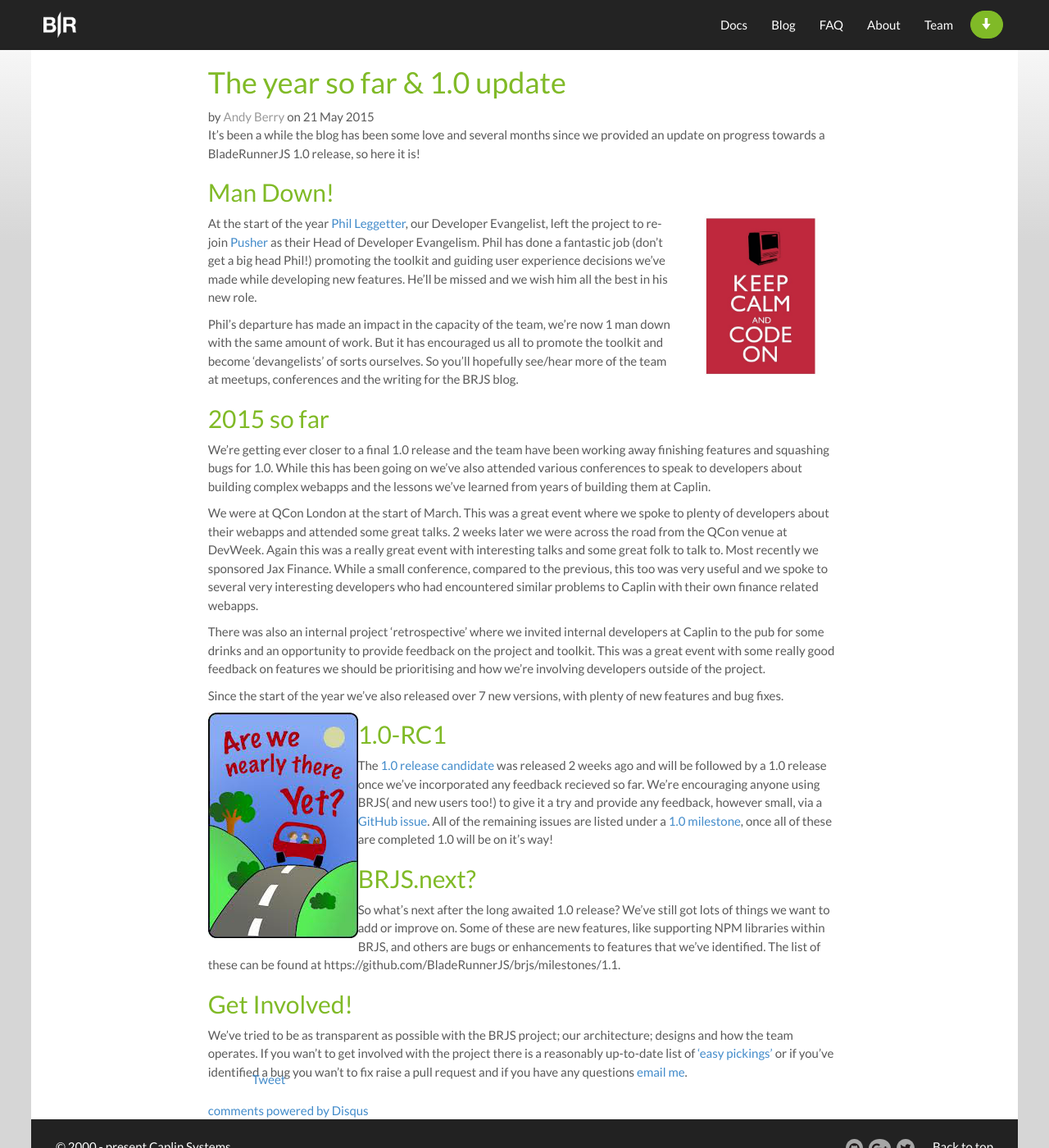
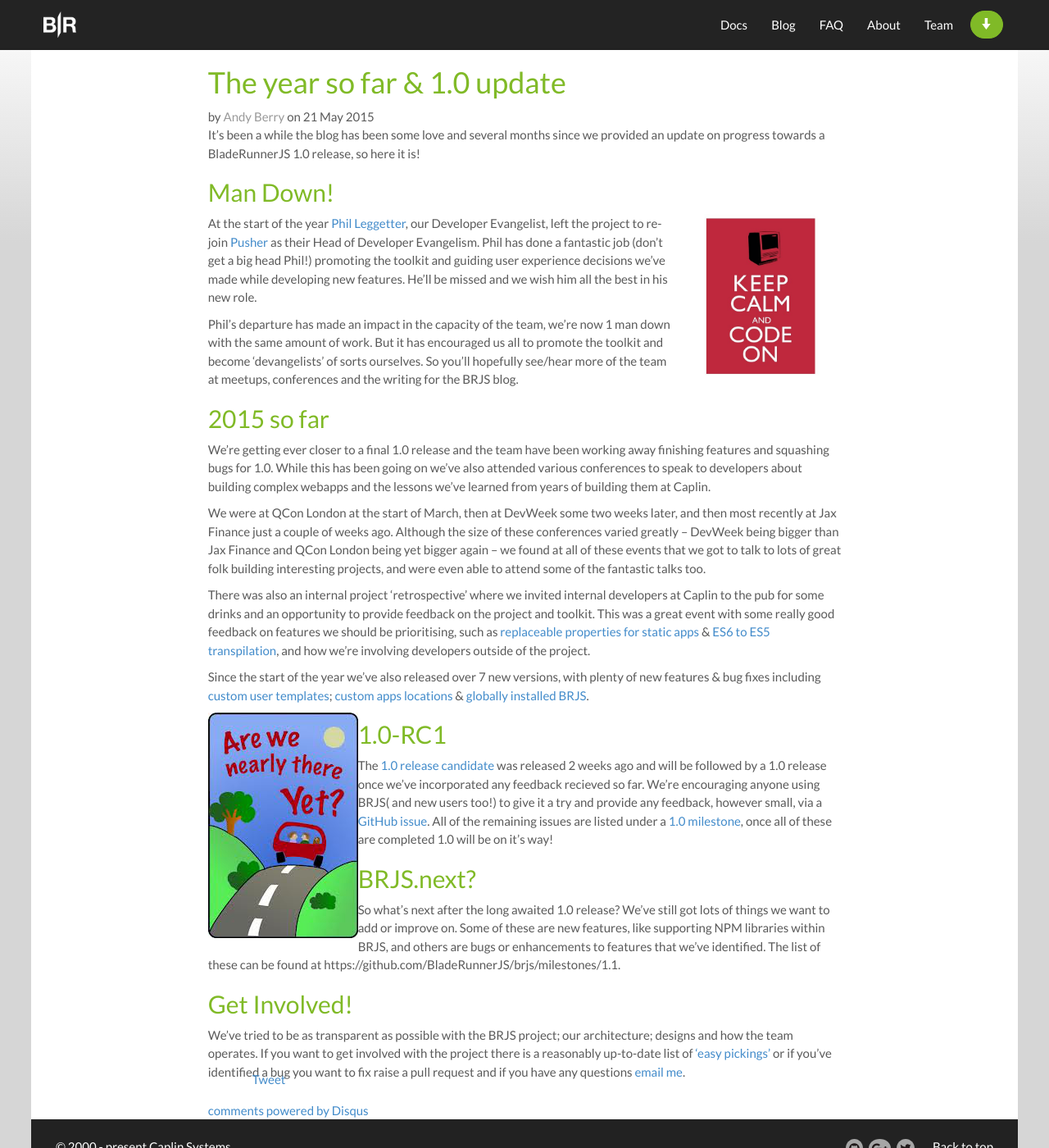
Before and after one commit to BladeRunnerJS/brjs-site, a Jekyll site: the page built from _posts/2015-05-21-2015-so-far.md, in a window 1280 px wide and 1400 px high. Shown: the whole window at 82% size. Built offline with Jekyll 4.4.1, drawn with Linux system fonts in a browser that asks for light colours; nearby versions of some CDN libraries; Markdown is read by kramdown in place of the engine named in the settings; comment, search, counter and statistics services are not loaded.

Commit message:
changes to 'year so far' post following feedback

```diff
--- a/_posts/2015-05-21-2015-so-far.md
+++ b/_posts/2015-05-21-2015-so-far.md
@@ -22,11 +22,11 @@
 
 We're getting ever closer to a final 1.0 release and the team have been working away finishing features and squashing bugs for 1.0. While this has been going on we've also attended various conferences to speak to developers about building complex webapps and the lessons we've learned from years of building them at Caplin.
 
-We were at QCon London at the start of March. This was a great event where we spoke to plenty of developers about their webapps and attended some great talks. 2 weeks later we were across the road from the QCon venue at DevWeek. Again this was a really great event with interesting talks and some great folk to talk to. Most recently we sponsored Jax Finance. While a small conference, compared to the previous, this too was very useful and we spoke to several very interesting developers who had encountered similar problems to Caplin with their own finance related webapps.
+We were at QCon London at the start of March, then at DevWeek some two weeks later, and then most recently at Jax Finance just a couple of weeks ago. Although the size of these conferences varied greatly – DevWeek being bigger than Jax Finance and QCon London being yet bigger again – we found at all of these events that we got to talk to lots of great folk building interesting projects, and were even able to attend some of the fantastic talks too.
 
-There was also an internal project 'retrospective' where we invited internal developers at Caplin to the pub for some drinks and an opportunity to provide feedback on the project and toolkit. This was a great event with some really good feedback on features we should be prioritising and how we're involving developers outside of the project.
+There was also an internal project 'retrospective' where we invited internal developers at Caplin to the pub for some drinks and an opportunity to provide feedback on the project and toolkit. This was a great event with some really good feedback on features we should be prioritising, such as [replaceable properties for static apps](https://github.com/BladeRunnerJS/brjs/issues/749) & [ES6 to ES5 transpilation](https://github.com/BladeRunnerJS/brjs/issues/1303), and how we're involving developers outside of the project.
 
-Since the start of the year we've also released over 7 new versions, with plenty of new features and bug fixes.
+Since the start of the year we've also released over 7 new versions, with plenty of new features & bug fixes including [custom user templates](https://github.com/BladeRunnerJS/brjs/issues/126); [custom apps locations](https://github.com/BladeRunnerJS/brjs/issues/1154) & [globally installed BRJS](https://github.com/BladeRunnerJS/brjs/issues/1130).
 
 <img class="pull-left" src="/blog/img/are-we-nearly-there-yet.png" alt="1.0 Nearly There!" />
 
@@ -40,4 +40,4 @@
 
 ## Get Involved!
 
-We've tried to be as transparent as possible with the BRJS project; our architecture; designs and how the team operates. If you wan't to get involved with the project there is a reasonably up-to-date list of ['easy pickings'](https://github.com/BladeRunnerJS/brjs/issues?q=is%3Aopen+is%3Aissue+label%3Aeasy-pickings) or if you've identified a bug you wan't to fix raise a pull request and if you have any questions [email me](mailto:andy@bladerunnerjs.org).
+We've tried to be as transparent as possible with the BRJS project; our architecture; designs and how the team operates. If you want to get involved with the project there is a reasonably up-to-date list of ['easy pickings'](https://github.com/BladeRunnerJS/brjs/issues?q=is%3Aopen+is%3Aissue+label%3Aeasy-pickings) or if you've identified a bug you want to fix raise a pull request and if you have any questions [email me](mailto:andy@bladerunnerjs.org).
```
